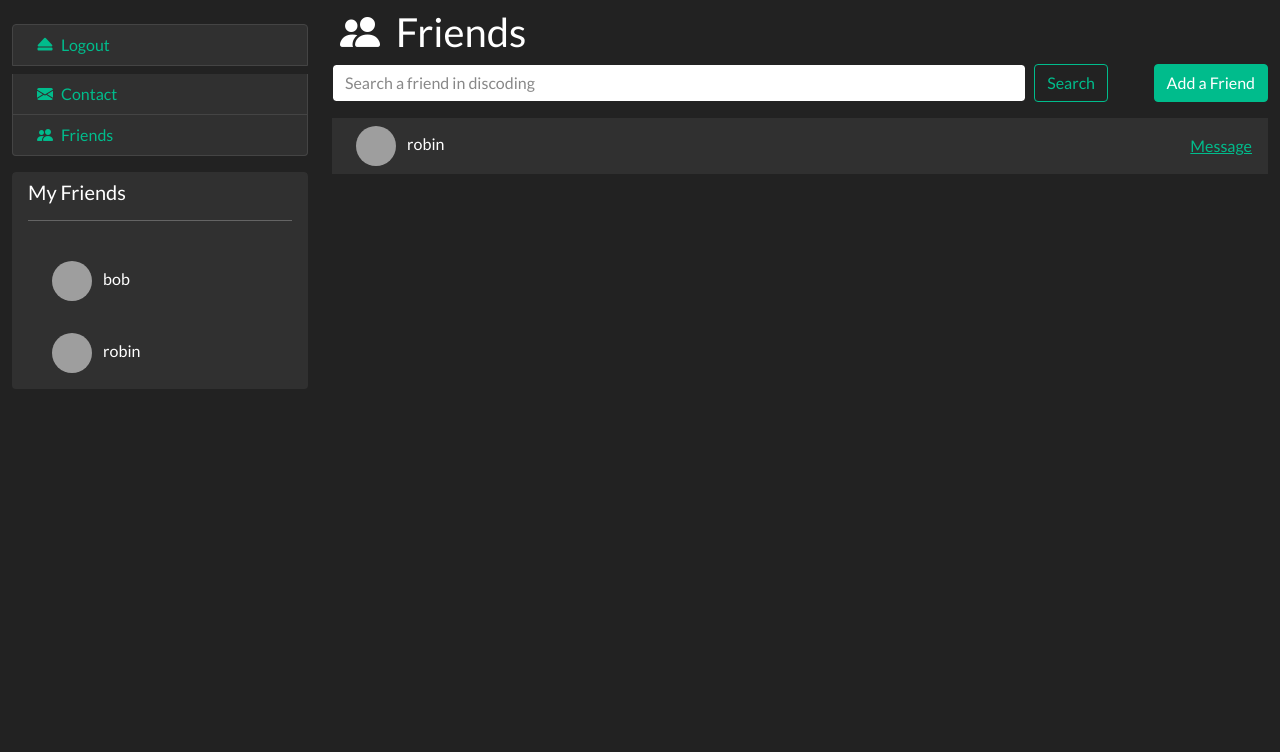
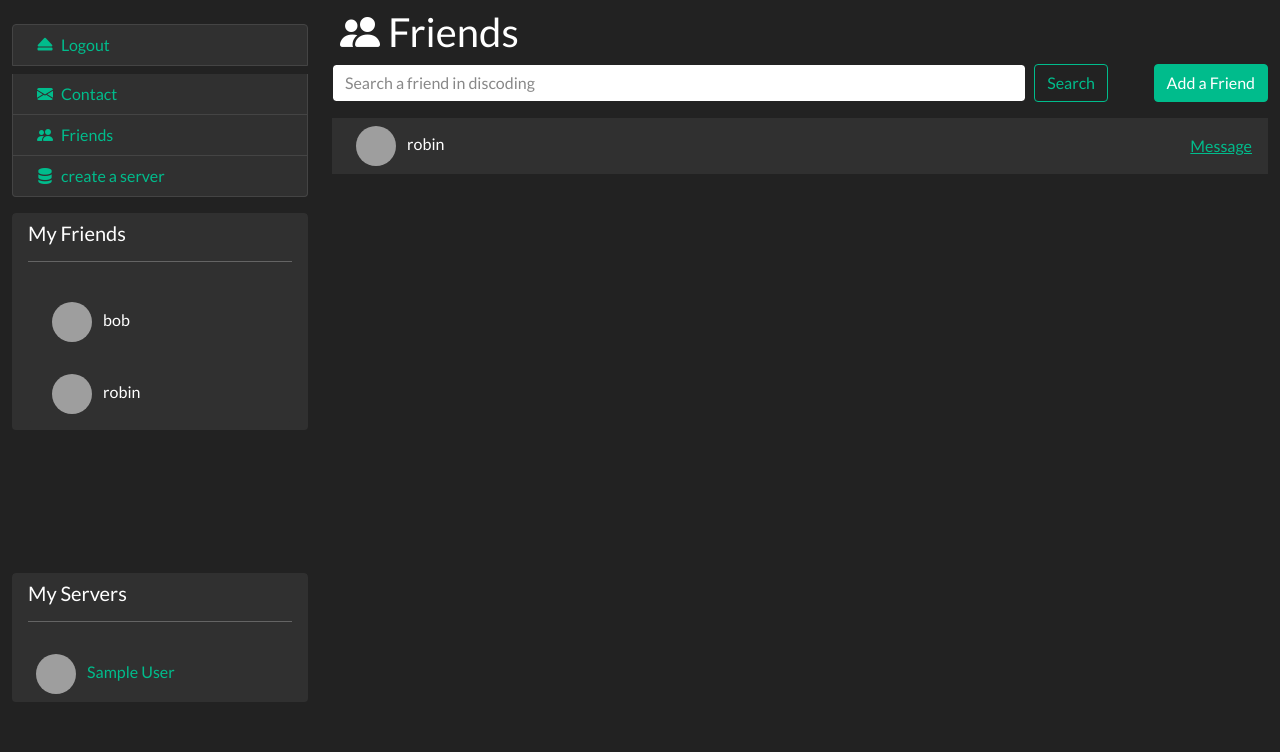
Before and after one commit to PaulMarechal/ec-code-2021-discoding-php-PaulMarechal, a PHP site: page / in a window 1280 px wide. Shown: the top 752 px of the page. Run offline with PHP 8.4, Linux system fonts and the light colour scheme; the visitor is signed in with stand-in values (Sample User, id 1); data comes from the database, SQL or seed files in the repository; tables that the repository leaves empty or names only in its code hold one stand-in row (values such as "Sample post"); some libraries are stand-ins or nearby versions; grey boxes are pictures that could not be loaded.

Commit message:
create server

```diff
--- a/src/controller/conversationController.php
+++ b/src/controller/conversationController.php
@@ -1,6 +1,8 @@
 <?php
 require_once('model/conversation.php');
 require_once('model/message.php');
+require_once('model/server.php');
+
 function conversationPage()
 {
     $user_id = $_SESSION['user_id'] ?? false;
@@ -54,10 +56,12 @@ function conversationDetail($user_id)
 function conversationListPartial($user_id)
 {
     $conversations = Conversation::getAllConversationsForUser($user_id);
+    $list = server::getAllServeurByUser($user_id);
     $conversation_list_content = '';
     require('view/conversationListViewPartial.php');
     return $conversation_list_content;
 }
+
 function addMessage($user_id)
 {
     $conversation_id = $_GET['conversation_id'];
--- /dev/null
+++ b/src/controller/createServerController.php
@@ -0,0 +1,29 @@
+<?php
+
+require_once('model/user.php');
+require_once('model/channel.php');
+require_once('model/messageChannel.php');
+
+
+function createServer(){
+    $name_server = isset($_POST['server_name']) ? $_POST['server_name'] : '';
+    $rooms = isset($_POST['number_rooms']) ? $_POST['number_rooms'] : '';
+    $user_id = $_SESSION['user_id'] ?? false;
+
+    if(!empty($name_server) && !empty($rooms) ){
+        Server::createNewServer($name_server, $user_id);
+        Server::createUserServer($name_server, $user_id);
+
+        for($i = 1; $i <= intval($rooms); $i++){
+            Channel::createChannel('Room'.$i, $rooms);
+        }
+        $welcome = 'Welcome on the server '.$name_server. ' , enjoy!';
+        MessageChannel::addMessageFromAdmin(0, $user_id,  $welcome );
+        $msg = 'Serveur crée';
+    }else{
+        $msg = 'Veuillez remplir tous les champs';
+    }
+
+
+    require 'view/CreateServerView.php';
+}
--- /dev/null
+++ b/src/controller/serverController.php
@@ -0,0 +1,7 @@
+<?php
+
+function serverPage(){
+
+    require 'view/serverView.php';
+
+}
--- a/src/index.php
+++ b/src/index.php
@@ -8,7 +8,8 @@ require_once('controller/friendController.php');
 require_once('controller/loginController.php');
 require_once('controller/signupController.php');
 require_once( 'controller/contactController.php' );
-
+require_once('controller/createServerController.php');
+require_once('controller/serverController.php');
 
 if (isset($_GET['action'])) {
     switch ($_GET['action']) {
@@ -44,6 +45,13 @@ if (isset($_GET['action'])) {
         case 'friend':
             friendPage();
             break;
+
+        case 'create_server':
+            createServer();
+            break;
+        case 'server':
+            serverPage();
+            break;
     }
 } else {
     $user_id = $_SESSION['user_id'] ?? false;
--- /dev/null
+++ b/src/model/channel.php
@@ -0,0 +1,101 @@
+<?php
+
+require_once('database.php');
+
+class Channel{
+
+    private $id;
+    private $serverd;
+    private $userId;
+    private $content;
+    private $createdAt;
+
+    public function __construct( $channel = null ) {
+          $this->setId( isset( $channel->id ) ? $channel->id : null );
+          $this->setUserId( isset( $channel->user_id ) ? $channel->user_id : null );
+          $this->setServerId( isset( $channel->server_id ) ? $channel->server_id : null );
+          $this->setId( isset( $channel->name ) ? $channel->name : null );
+
+      }
+
+    /**
+     * @return mixed
+     */
+    public function getId()
+    {
+        return $this->id;
+    }
+
+    /**
+     * @param mixed $id
+     */
+    public function setId($id)
+    {
+        $this->id = $id;
+    }
+
+    /**
+     * @return mixed
+     */
+    public function getUserId()
+    {
+        return $this->user_id;
+    }
+
+    /**
+     * @param mixed $email
+     */
+    public function setUserId($user_id)
+    {
+        $this->user_id = $user_id;
+    }
+
+
+    /**
+     * @param mixed $username
+     */
+    public function setServerId($server_id)
+    {
+        $this->server_id = $server_id;
+    }
+
+    /**
+     * @return mixed
+     */
+    public function getServerId()
+    {
+        return $this->server_id;
+    }
+
+
+    /**
+     * @return mixed
+     */
+    public function getName()
+    {
+        return $this->name;
+    }
+
+
+    /**
+     * @param mixed $password
+     */
+    public function setName($name)
+    {
+        $this->name = $name;
+    }
+
+public static function createChannel($name, $number){
+    $db = init_db();
+    $req  = $db->prepare( "INSERT INTO channels (name, server_id) VALUES (?, ?)" );
+    $datas = $req->execute(array($name, $number));
+    return $datas;
+
+}
+
+
+
+
+
+
+}
--- /dev/null
+++ b/src/model/messageChannel.php
@@ -0,0 +1,113 @@
+<?php
+
+require_once('database.php');
+
+class MessageChannel{
+
+
+    private $id;
+    private $channelId;
+    private $userId;
+    private $content;
+    private $createdAt;
+
+    public function __construct( $messageChannel = null ) {
+          $this->setId( isset( $messageChannel->id ) ? $messageChannel->id : null );
+          $this->setChannelId( isset( $messageChannel->channelId ) ? $messageChannel->channelId : null );
+          $this->setUserId( isset( $messageChannel->userId ) ? $messageChannel->userId : null );
+          $this->setContent( isset( $messageChannel->content ) ? $messageChannel->content : null );
+          $this->setCreatedAt( isset( $messageChannel->createdAt ) ? $messageChannel->createdAt : null );
+
+      }
+
+    /**
+     * @return mixed
+     */
+    public function getId()
+    {
+        return $this->id;
+    }
+
+    /**
+     * @param mixed $id
+     */
+    public function setId($id)
+    {
+        $this->id = $id;
+    }
+
+    /**
+     * @return mixed
+     */
+    public function getChannelId()
+    {
+        return $this->channelId;
+    }
+
+    /**
+     * @param mixed $email
+     */
+    public function setChannelId($channelId)
+    {
+        $this->channelId = $channelId;
+    }
+
+
+    /**
+     * @param mixed $username
+     */
+    public function setUserId($userId)
+    {
+        $this->userId = $userId;
+    }
+
+    /**
+     * @return mixed
+     */
+    public function getUserId()
+    {
+        return $this->userId;
+    }
+
+
+    /**
+     * @return mixed
+     */
+    public function getContent()
+    {
+        return $this->content;
+    }
+
+
+    /**
+     * @param mixed $password
+     */
+    public function setContent($content)
+    {
+        $this->content = $content;
+    }
+
+    /**
+     * @return mixed
+     */
+    public function getCreatedAt()
+    {
+        return $this->created_at;
+    }
+
+    /**
+     * @param mixed $avatar_url
+     */
+    public function setCreatedAt($created_at)
+    {
+        $this->created_at = $created_at;
+    }
+
+    public static function addMessageFromAdmin($channel_id, $user_id, $content){
+        $db = init_db();
+        $req  = $db->prepare( "INSERT INTO message_channel (channel_id, user_id, content) VALUES (?, ?, ?)" );
+            $datas = $req->execute(array($channel_id, $user_id, $content));
+
+    }
+
+}
--- /dev/null
+++ b/src/model/server.php
@@ -0,0 +1,169 @@
+<?php
+
+require_once('database.php');
+
+class Server{
+
+    private $id;
+    private $url;
+    private $created_at;
+    private $name;
+    private $id_user;
+    private $avatar_url;
+
+    public function __construct( $server = null ) {
+        $this->setId( isset( $server->id ) ? $server->id : null );
+        $this->setUrl( isset( $server->url ) ? $server->url : null );
+        $this->setCreatedAt( isset( $server->created_at ) ? $server->created_at : null );
+        $this->setName( isset( $server->name ) ? $server->name : null );
+        $this->setIdUser( isset( $server->id_user ) ? $server->id_user : null );
+        $this->setAvatarUrl( isset( $server->avatar_url ) ? $server->avatar_url : null );
+    }
+
+  /**
+   * @return mixed
+   */
+  public function getId()
+  {
+      return $this->id;
+  }
+
+  /**
+   * @param mixed $id
+   */
+  public function setId($id)
+  {
+      $this->id = $id;
+  }
+
+
+  /**
+   * @param mixed $username
+   */
+  public function setCreatedAt($created_at)
+  {
+      $this->created_at = $created_at;
+  }
+
+  /**
+   * @return mixed
+   */
+  public function getCreatedAt()
+  {
+      return $this->created_at;
+  }
+
+
+  /**
+   * @return mixed
+   */
+  public function getName()
+  {
+      return $this->name;
+  }
+
+  /**
+   * @param mixed $password
+   */
+  public function setName($name)
+  {
+      $this->name = $name;
+  }
+
+  /**
+   * @return mixed
+   */
+  public function getIdUser()
+  {
+      return $this->id_user;
+  }
+
+  /**
+   * @param mixed $avatar_url
+   */
+  public function setIdUser($id_user)
+  {
+      $this->id_user = $id_user;
+  }
+
+   /**
+   * @return mixed
+   */
+  public function getAvatarUrl()
+  {
+      return $this->avatar_url;
+  }
+
+  /**
+   * @param mixed $avatar_url
+   */
+  public function setAvatarUrl($avatar_url)
+  {
+      $this->avatar_url = $avatar_url;
+  }
+
+  /**
+   * @return mixed
+   */
+  public function getUrl()
+  {
+      return $this->url;
+  }
+  public function setUrl($url)
+  {
+      $this->url = $url;
+  }
+
+
+
+/******************************************************/
+public static function createNewServer($name, $id_user){
+
+        $db = init_db();
+        $avatar = '/static/img/anonyme_avatar.png';
+        $url = 'index.php&action=server&server='.$name.'##'.substr(md5($name), 0, 10);
+
+        // Check if email already exist
+        $req  = $db->prepare( "SELECT * FROM servers WHERE name = ? " );
+        $req->execute( array($name));
+
+        if( $req->rowCount() > 0 ) :
+          return false;
+        else :
+            $req->closeCursor();
+            $req  = $db->prepare( "INSERT INTO servers (name, user_id, avatar_url, url) VALUES (?, ?, ?, ?)" );
+            $datas = $req->execute(array($name, $id_user, $avatar, $url));
+        endif;
+        }
+
+        public static function createUserServer($name, $id_user){
+                $db = init_db();
+                $req  = $db->prepare( "SELECT id FROM servers WHERE name = ?" );
+                $req->execute(array($name));
+                $data = $req->fetch();
+                $row = $data['id'];
+                $req->closeCursor();
+
+                $req  = $db->prepare( "INSERT INTO user_server (id_server, id_user) VALUES (?, ?)" );
+                $datas = $req->execute(array($row, $id_user));
+            }
+
+    public static function displayServeur($idServeur){
+        $db = init_db();
+        $req  = $db->prepare( "SELECT c.name as rooms, s.name as nom_server, s.user_id as admin, s.url, s.avatar_url
+                                 FROM servers as s,  channels as c
+                                WHERE  c.server_id = s.id
+                                AND  s.id = ? " );
+            $req->execute( array($idServeur));
+    }
+
+    public static function getAllServeurByUser($idUser){
+        $db = init_db();
+        $req  = $db->prepare( "SELECT * FROM servers as s, user_server as us, users as u
+                                WHERE  s.id = us.id_server
+                                AND u.id = us.id_user
+                                AND u.id = ?");
+            $req->execute(array($idUser));
+        return $req->fetchAll();
+    }
+}
--- a/src/view/conversationListViewPartial.php
+++ b/src/view/conversationListViewPartial.php
@@ -16,6 +16,12 @@
         <li class="list-group-item">
             <a href="/index.php?action=friend">
                 <i class="bi-people-fill mx-2"></i>Friends
+            </a>
+        </li>
+        </li>
+            <li class="list-group-item">
+            <a href="/index.php?action=create_server">
+                <i class="bi bi-server mx-2"></i>create a server
             </a>
         </li>
     </ul>
@@ -64,6 +70,21 @@
 		</li>
 	</ul> -->
   </div>
+  <ul class="list-group border-0" style="overflow:auto;height:180px;">
+        <li class="list-group-item border-0">
+                    <h5>My Servers</h5>
+                    <hr>
+        </li>
+    <?php foreach ($list as $server): ?>
+
+            <li class="list-group-item border-0">
+                 <a href="index.php?action=server&server=<?= $server['url'] ?>">
+                    <img src="<?= $server['avatar_url'] ?>" class="rounded-circle avatar-small mx-2"/>
+                    <?= $server['name']; ?>
+                </a>
+            </li>
+        <?php endforeach; ?>
+    </ul>
 
     </div>
 <?php $conversation_list_content = ob_get_clean(); ?>
--- a/src/view/friendView.php
+++ b/src/view/friendView.php
@@ -8,8 +8,7 @@
             <div class="row">
                 <!-- Title page : friend -->
                 <div class="col">
-                    <h2><i class="bi-people-fill mx-2">
-                    </i>Friends</h2>
+                    <h2><i class="bi-people-fill mx-2"></i>Friends</h2>
                     <!-- Search a friend -->
                     <form class="d-flex mb-2">
                         <input class="form-control me-2" type="search" id="search" name="username" placeholder="Search a friend in discoding" aria-label="Search">
--- /dev/null
+++ b/src/view/serverView.php
@@ -0,0 +1,6 @@
+<?php ob_start(); ?>
+
+<h1>Bienvenue sur le server <?= $_GET['server'] ?>!</h1>
+
+<?php $content = ob_get_clean(); ?>
+<?php require( __DIR__ . '/base.php'); ?>
```
Also changed, not shown: src/view/createServerView.php (added, +42 -0 lines), 1 other file.
